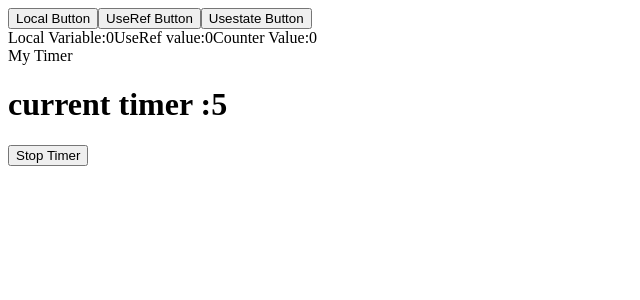
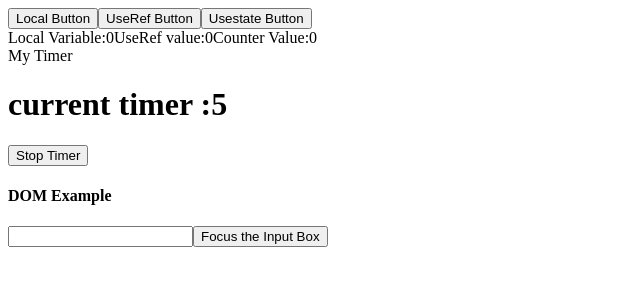
Before and after one commit to Jangalanagababu42/React_Yatra, a React app: page / in a window 1280 px wide. Shown: the top 300 px of the page, without its empty margins (0-640 px from the left). Built offline with nearby package versions, Linux system fonts and the light colour scheme.

Commit message:
feat:module11-useRef completed

```diff
--- a/src/App.js
+++ b/src/App.js
@@ -2,6 +2,7 @@ import React, { useCallback, useEffect, useRef, useState } from "react";
 import Timer from "./Timer";
 import ButtonWithToolTip from "./ButtonWithToolTip";
 import "./styles.css";
+import Input from "./Input";
 
 function App() {
   let localvar = 0;
@@ -9,6 +10,7 @@ function App() {
   const ref = useRef(0);
   console.log(ref.current, "ref.current"); //logs
   const [mycount, setCount] = useState(0);
+  const inputRef = useRef(null);
 
   return (
     <>
@@ -34,6 +36,16 @@ function App() {
       </div>
       <div>My Timer</div>
       <Timer>This is Timer</Timer>
+      <h4>DOM Example</h4>
+      <Input ref={inputRef} />
+      <button
+        onClick={() => {
+          console.log(inputRef.current.getBoundingClientRect());
+          if (inputRef.current) inputRef.current.focus();
+        }}
+      >
+        Focus the Input Box
+      </button>
     </>
   );
 }
--- /dev/null
+++ b/src/Input.js
@@ -0,0 +1,8 @@
+import React, { forwardRef } from "react";
+
+const Input = forwardRef((props, ref) => {
+  console.log("input box props are: " + props);
+  return <input ref={ref} type="text" />;
+});
+
+export default Input;
```
